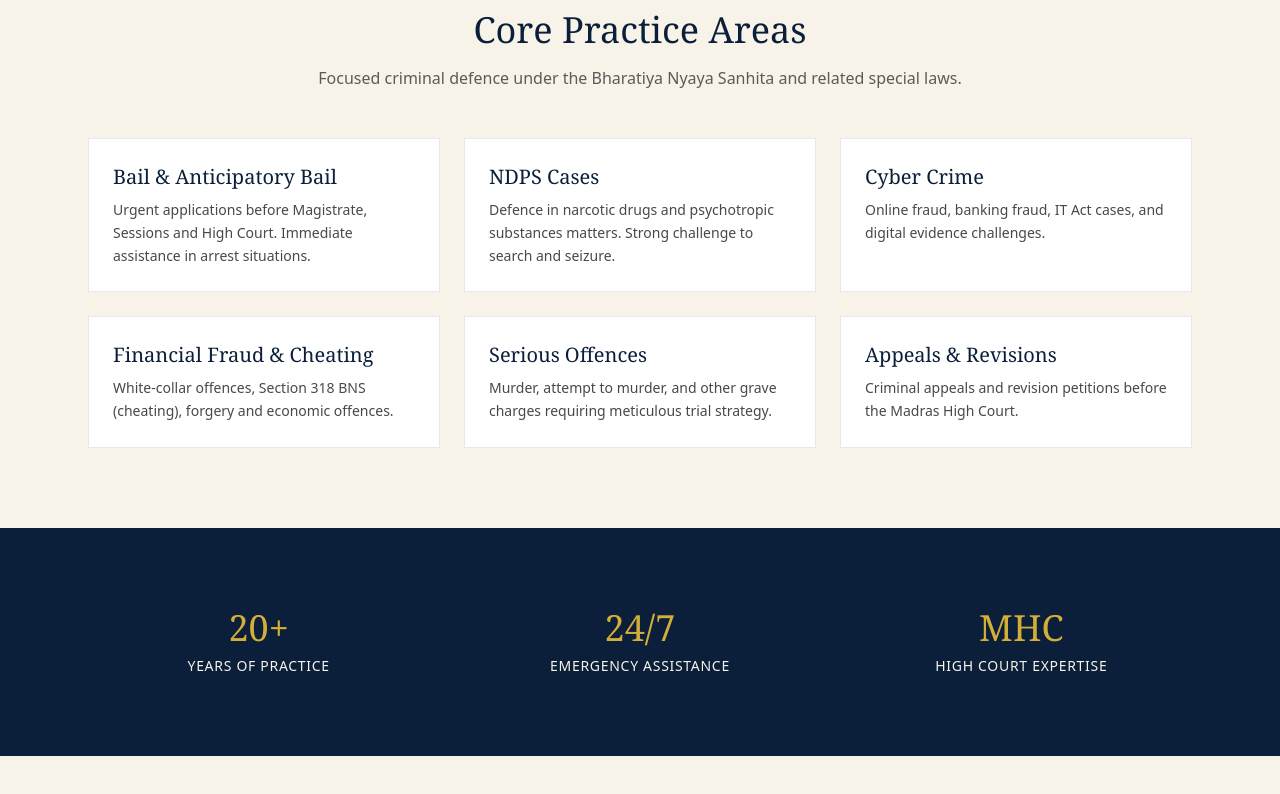
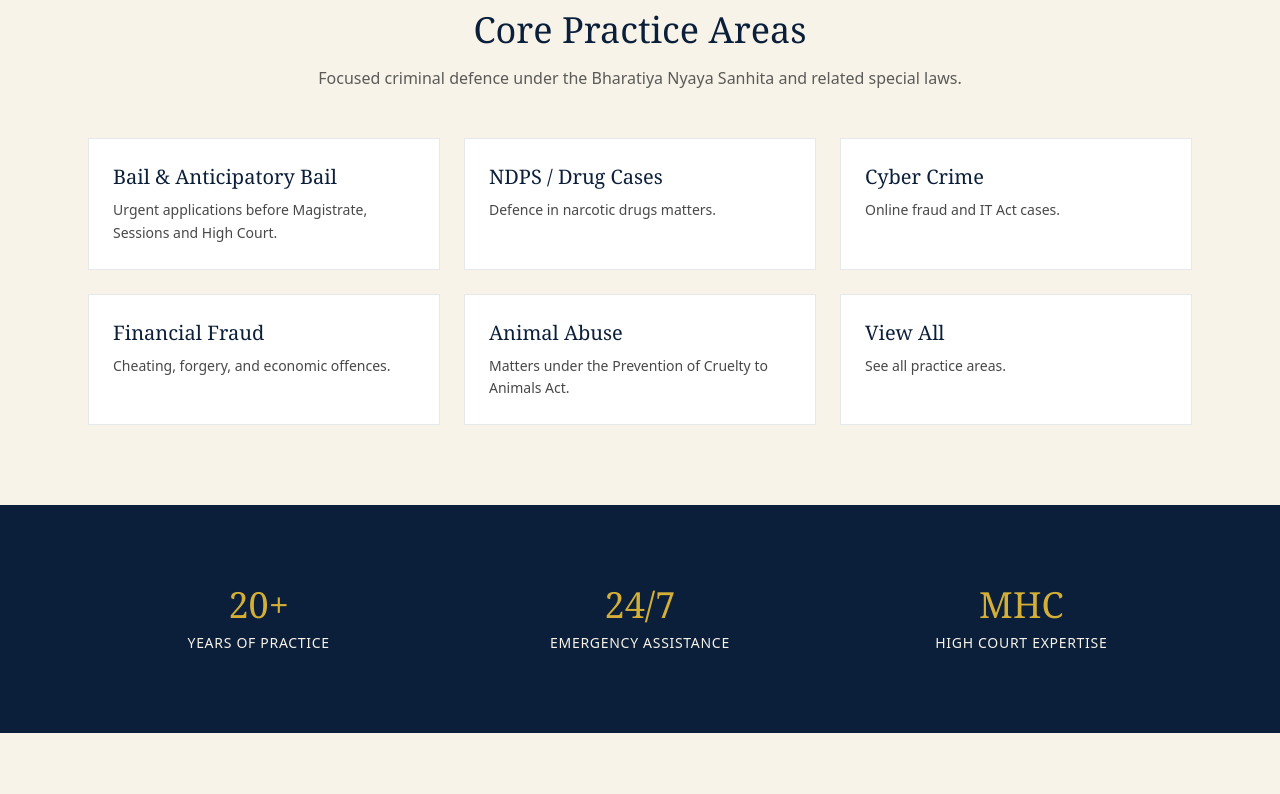
Before and after one commit to lawyerchennai01/criminaladvocate.in, an Astro site: page / in a window 1280 px wide. Shown: the part 820-1614 px from the top of the page. Built offline with nearby package versions, Linux system fonts and the light colour scheme; Astro itself is replaced by a stand-in of ours.

```diff
--- a/src/pages/index.astro
+++ b/src/pages/index.astro
@@ -29,29 +29,29 @@ import Layout from '../layouts/Layout.astro';
       <h2 class="font-serif text-3xl md:text-4xl text-navy text-center mb-4">Core Practice Areas</h2>
       <p class="text-center text-ink/70 max-w-2xl mx-auto mb-12">Focused criminal defence under the Bharatiya Nyaya Sanhita and related special laws.</p>
       <div class="grid md:grid-cols-2 lg:grid-cols-3 gap-6">
-        <a href="/practice/bail" class="block bg-white p-6 border border-navy/10 hover:border-gold transition">
+        <a href="/bail" class="block bg-white p-6 border border-navy/10 hover:border-gold transition">
           <h3 class="font-serif text-xl text-navy mb-2">Bail & Anticipatory Bail</h3>
-          <p class="text-ink/80 text-sm leading-relaxed">Urgent applications before Magistrate, Sessions and High Court. Immediate assistance in arrest situations.</p>
+          <p class="text-ink/80 text-sm leading-relaxed">Urgent applications before Magistrate, Sessions and High Court.</p>
         </a>
-        <a href="/practice/ndps" class="block bg-white p-6 border border-navy/10 hover:border-gold transition">
-          <h3 class="font-serif text-xl text-navy mb-2">NDPS Cases</h3>
-          <p class="text-ink/80 text-sm leading-relaxed">Defence in narcotic drugs and psychotropic substances matters. Strong challenge to search and seizure.</p>
+        <a href="/drug-cases" class="block bg-white p-6 border border-navy/10 hover:border-gold transition">
+          <h3 class="font-serif text-xl text-navy mb-2">NDPS / Drug Cases</h3>
+          <p class="text-ink/80 text-sm leading-relaxed">Defence in narcotic drugs matters.</p>
         </a>
-        <a href="/practice/cyber-crime" class="block bg-white p-6 border border-navy/10 hover:border-gold transition">
+        <a href="/cyber-crime-law" class="block bg-white p-6 border border-navy/10 hover:border-gold transition">
           <h3 class="font-serif text-xl text-navy mb-2">Cyber Crime</h3>
-          <p class="text-ink/80 text-sm leading-relaxed">Online fraud, banking fraud, IT Act cases, and digital evidence challenges.</p>
+          <p class="text-ink/80 text-sm leading-relaxed">Online fraud and IT Act cases.</p>
         </a>
-        <a href="/practice/financial-fraud" class="block bg-white p-6 border border-navy/10 hover:border-gold transition">
-          <h3 class="font-serif text-xl text-navy mb-2">Financial Fraud & Cheating</h3>
-          <p class="text-ink/80 text-sm leading-relaxed">White-collar offences, Section 318 BNS (cheating), forgery and economic offences.</p>
+        <a href="/financial-fraud" class="block bg-white p-6 border border-navy/10 hover:border-gold transition">
+          <h3 class="font-serif text-xl text-navy mb-2">Financial Fraud</h3>
+          <p class="text-ink/80 text-sm leading-relaxed">Cheating, forgery, and economic offences.</p>
         </a>
-        <a href="/practice" class="block bg-white p-6 border border-navy/10 hover:border-gold transition">
-          <h3 class="font-serif text-xl text-navy mb-2">Serious Offences</h3>
-          <p class="text-ink/80 text-sm leading-relaxed">Murder, attempt to murder, and other grave charges requiring meticulous trial strategy.</p>
+        <a href="/animal-abuse" class="block bg-white p-6 border border-navy/10 hover:border-gold transition">
+          <h3 class="font-serif text-xl text-navy mb-2">Animal Abuse</h3>
+          <p class="text-ink/80 text-sm leading-relaxed">Matters under the Prevention of Cruelty to Animals Act.</p>
         </a>
-        <a href="/practice" class="block bg-white p-6 border border-navy/10 hover:border-gold transition">
-          <h3 class="font-serif text-xl text-navy mb-2">Appeals & Revisions</h3>
-          <p class="text-ink/80 text-sm leading-relaxed">Criminal appeals and revision petitions before the Madras High Court.</p>
+        <a href="/legal-services" class="block bg-white p-6 border border-navy/10 hover:border-gold transition">
+          <h3 class="font-serif text-xl text-navy mb-2">View All</h3>
+          <p class="text-ink/80 text-sm leading-relaxed">See all practice areas.</p>
         </a>
       </div>
     </div>
```
